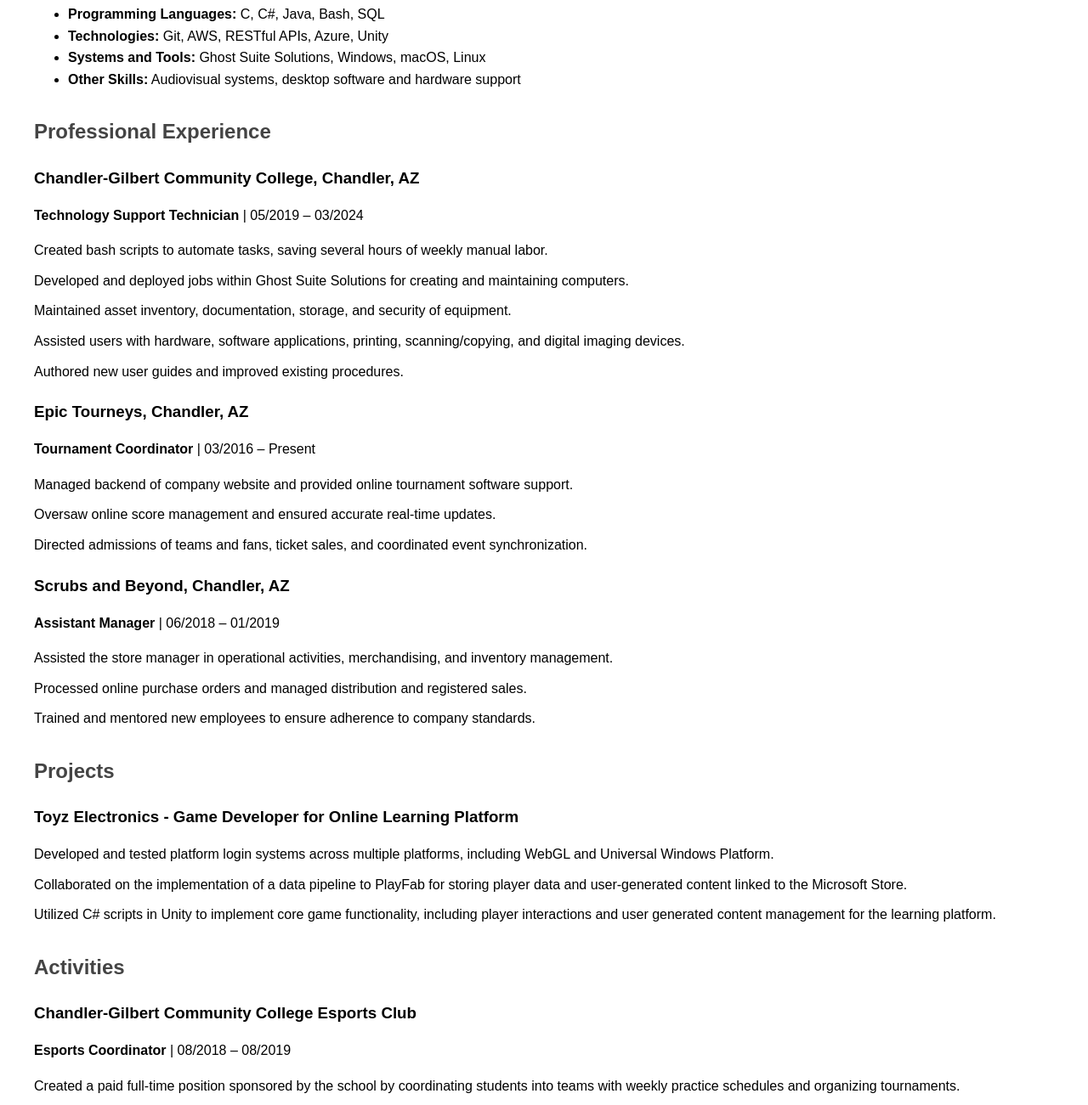
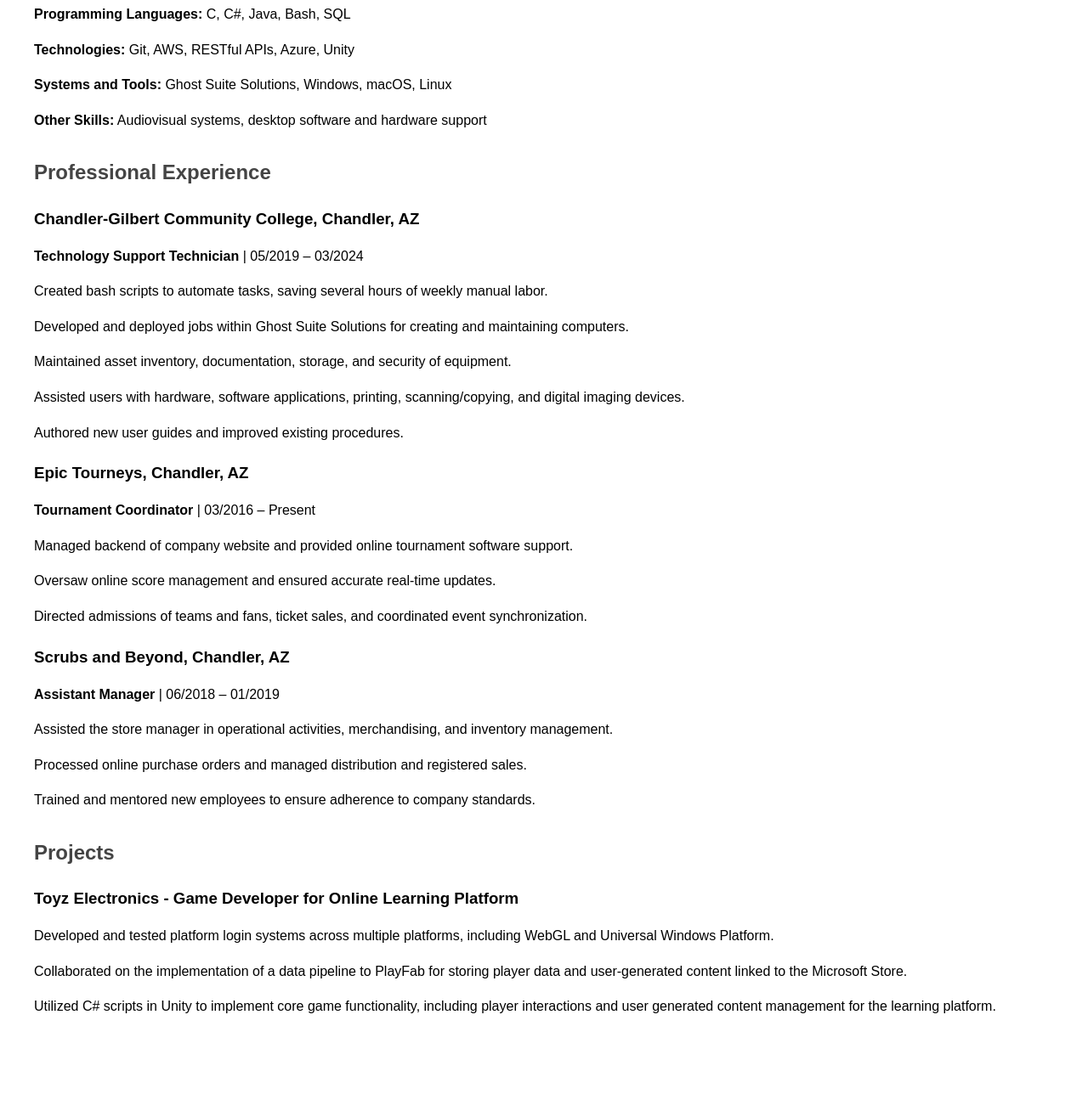
Before and after one commit to CaseySpencerAZ/Casey.Spencer.AZ.github.io, a plain HTML site: page index.html in a window 1280 px wide. Shown: the part 559-1860 px from the top of the page at 85% size. After the commit the page ends 1797 px from the top, so only its background shows below. Drawn offline with Linux system fonts and the light colour scheme.

Commit message:
Update index.html

```diff
--- a/index.html
+++ b/index.html
@@ -21,13 +21,6 @@
         .section h3 {
             margin-bottom: 10px;
         }
-        .section ul {
-            list-style-type: none;
-            padding: 0;
-        }
-        .section ul li {
-            margin-bottom: 10px;
-        }
     </style>
 </head>
 <body>
@@ -45,63 +38,44 @@
     <p><strong>B.S. in Computer Systems Engineering</strong> – Arizona State University, expected December 2024</p>
 
     <h2>Technical Skills</h2>
-    <ul>
-        <li><strong>Programming Languages:</strong> C, C#, Java, Bash, SQL</li>
-        <li><strong>Technologies:</strong> Git, AWS, RESTful APIs, Azure, Unity</li>
-        <li><strong>Systems and Tools:</strong> Ghost Suite Solutions, Windows, macOS, Linux</li>
-        <li><strong>Other Skills:</strong> Audiovisual systems, desktop software and hardware support</li>
-    </ul>
+    <p><strong>Programming Languages:</strong> C, C#, Java, Bash, SQL</p>
+    <p><strong>Technologies:</strong> Git, AWS, RESTful APIs, Azure, Unity</p>
+    <p><strong>Systems and Tools:</strong> Ghost Suite Solutions, Windows, macOS, Linux</p>
+    <p><strong>Other Skills:</strong> Audiovisual systems, desktop software and hardware support</p>
 
     <h2>Professional Experience</h2>
     <div class="section">
         <h3>Chandler-Gilbert Community College, Chandler, AZ</h3>
         <p><strong>Technology Support Technician</strong> | 05/2019 – 03/2024</p>
-        <ul>
-            <li>Created bash scripts to automate tasks, saving several hours of weekly manual labor.</li>
-            <li>Developed and deployed jobs within Ghost Suite Solutions for creating and maintaining computers.</li>
-            <li>Maintained asset inventory, documentation, storage, and security of equipment.</li>
-            <li>Assisted users with hardware, software applications, printing, scanning/copying, and digital imaging devices.</li>
-            <li>Authored new user guides and improved existing procedures.</li>
-        </ul>
+        <p>Created bash scripts to automate tasks, saving several hours of weekly manual labor.</p>
+        <p>Developed and deployed jobs within Ghost Suite Solutions for creating and maintaining computers.</p>
+        <p>Maintained asset inventory, documentation, storage, and security of equipment.</p>
+        <p>Assisted users with hardware, software applications, printing, scanning/copying, and digital imaging devices.</p>
+        <p>Authored new user guides and improved existing procedures.</p>
     </div>
 
     <div class="section">
         <h3>Epic Tourneys, Chandler, AZ</h3>
         <p><strong>Tournament Coordinator</strong> | 03/2016 – Present</p>
-        <ul>
-            <li>Managed backend of company website and provided online tournament software support.</li>
-            <li>Oversaw online score management and ensured accurate real-time updates.</li>
-            <li>Directed admissions of teams and fans, ticket sales, and coordinated event synchronization.</li>
-        </ul>
+        <p>Managed backend of company website and provided online tournament software support.</p>
+        <p>Oversaw online score management and ensured accurate real-time updates.</p>
+        <p>Directed admissions of teams and fans, ticket sales, and coordinated event synchronization.</p>
     </div>
 
     <div class="section">
         <h3>Scrubs and Beyond, Chandler, AZ</h3>
         <p><strong>Assistant Manager</strong> | 06/2018 – 01/2019</p>
-        <ul>
-            <li>Assisted the store manager in operational activities, merchandising, and inventory management.</li>
-            <li>Processed online purchase orders and managed distribution and registered sales.</li>
-            <li>Trained and mentored new employees to ensure adherence to company standards.</li>
-        </ul>
+        <p>Assisted the store manager in operational activities, merchandising, and inventory management.</p>
+        <p>Processed online purchase orders and managed distribution and registered sales.</p>
+        <p>Trained and mentored new employees to ensure adherence to company standards.</p>
     </div>
 
     <h2>Projects</h2>
     <div class="section">
         <h3>Toyz Electronics - Game Developer for Online Learning Platform</h3>
-        <ul>
-            <li>Developed and tested platform login systems across multiple platforms, including WebGL and Universal Windows Platform.</li>
-            <li>Collaborated on the implementation of a data pipeline to PlayFab for storing player data and user-generated content linked to the Microsoft Store.</li>
-            <li>Utilized C# scripts in Unity to implement core game functionality, including player interactions and user generated content management for the learning platform.</li>
-        </ul>
+        <p>Developed and tested platform login systems across multiple platforms, including WebGL and Universal Windows Platform.</p>
+        <p>Collaborated on the implementation of a data pipeline to PlayFab for storing player data and user-generated content linked to the Microsoft Store.</p>
+        <p>Utilized C# scripts in Unity to implement core game functionality, including player interactions and user generated content management for the learning platform.</p>
     </div>
 
-    <h2>Activities</h2>
-    <div class="section">
-        <h3>Chandler-Gilbert Community College Esports Club</h3>
-        <p><strong>Esports Coordinator</strong> | 08/2018 – 08/2019</p>
-        <ul>
-            <li>Created a paid full-time position sponsored by the school by coordinating students into teams with weekly practice schedules and organizing tournaments.</li>
-        </ul>
-    </div>
-</body>
-</html>
+    <h2
```
